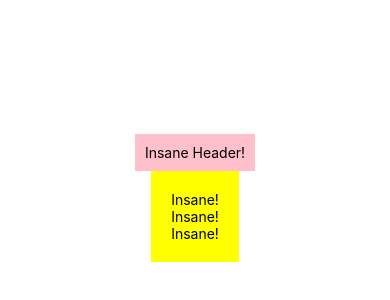
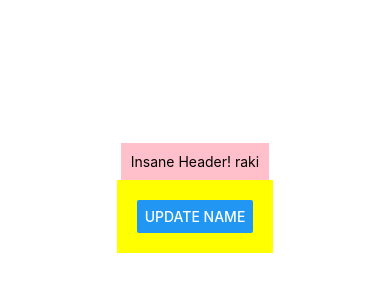
Before and after one commit to rakeshdr543/react-native-tutorial, a React Native app: screen / in a window 390 px wide. Shown: the part 224-524 px from the top of the page. Built offline with nearby package versions, Linux system fonts and the light colour scheme.

Commit message:
Added usestate

```diff
--- a/App.js
+++ b/App.js
@@ -1,17 +1,19 @@
 import { StatusBar } from 'expo-status-bar';
-import React from 'react';
-import { StyleSheet, Text, View } from 'react-native';
+import React, {useState} from 'react';
+import {Button, StyleSheet, Text, View} from 'react-native';
 
 export default function App() {
+  const [name,setName]=useState('raki')
+  const changeHandler=()=>{
+    setName('Rakesh')
+  }
   return (
     <View style={styles.container}>
       <View style={styles.header}>
-        <Text>Insane Header!</Text>
+        <Text>Insane Header! {name}</Text>
       </View>
       <View style={styles.body}>
-        <Text>Insane!</Text>
-        <Text>Insane!</Text>
-        <Text>Insane!</Text>
+        <Button title='Update name' onPress={changeHandler}/>
       </View>
     </View>
   );
```
